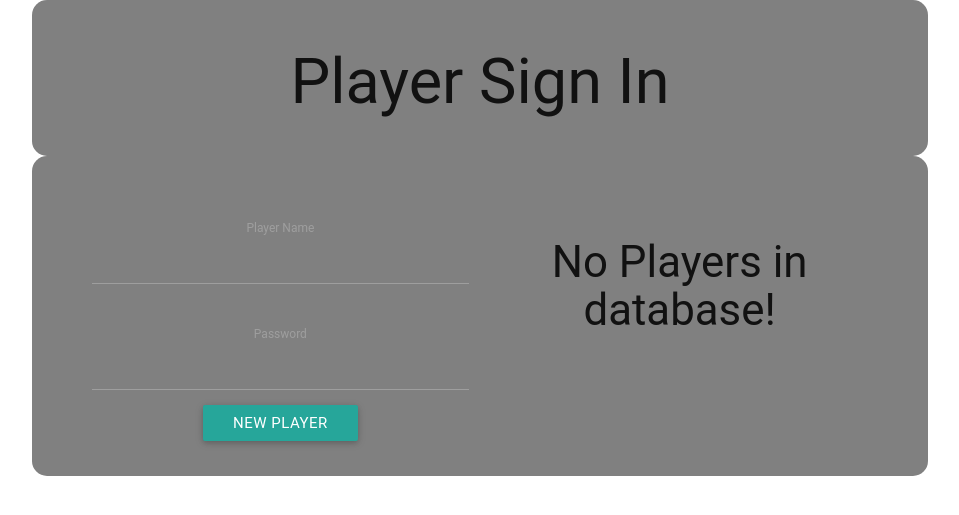
After one commit to michaellor/php-advanced-rock-paper-scissors, a PHP site: template views/sign_in.html.twig in a window 1280 px wide. The commit adds this page. Shown: the top 515 px of the page, without its empty margins (160-1119 px from the left). Run offline with PHP 8.4, Linux system fonts and the light colour scheme; the template is opened without the code that fills it, so the values that code supplies are empty; some libraries are stand-ins or nearby versions; some web fonts are replaced.

Commit message:
add sign in page

```diff
--- /dev/null
+++ b/views/sign_in.html.twig
@@ -0,0 +1,47 @@
+<!DOCTYPE html>
+<html>
+  <head>
+    {% include './includes/header.html.twig' %}
+  </head>
+  <body>
+    {% include '/includes/navbar.html.twig' %}
+    <div class="container">
+      <h1 class='center'>Player Sign In</h1>
+    </div>
+      <div class="container">
+        <br>
+        <br>
+        <div class="row">
+          <div class="col s6">
+            <form action="/new_player" method="post">
+              <label for="new_name">Player Name</label>
+              <input name="new_name" type="text" required>
+              <br>
+              <br>
+              <label for="new_password">Password</label>
+              <input name="new_password" type="password">
+              <button type='submit' class="btn btn-info center">New Player</button>
+            </form>
+          </div>
+          <div class="col s6">
+            {% if players is not empty %}
+              <form action="/new_player" method="post">
+                <label for="selected_player_one">Player Name</label>
+                <select name="selected_player_one">
+                    {% for player in players %}
+                        <option value="{{player.getId}}">{{player.getName}}</option>
+                    {% endfor %}
+                </select>
+                <br>
+                <label for="new_password">Password</label>
+                <input name="new_password" type="password">
+                <button type='submit' class="btn btn-info center">Sign In</button>
+              </form>
+            {% else %}
+              <h3>No Players in database!</h3>
+            {% endif %}
+          </div>
+        </div>
+      </div>
+  </body>
+</html>
```
Also changed, not shown: app/app.php (+9 -0 lines), views/index.html.twig (+0 -9 lines), views/temp.html (added).
